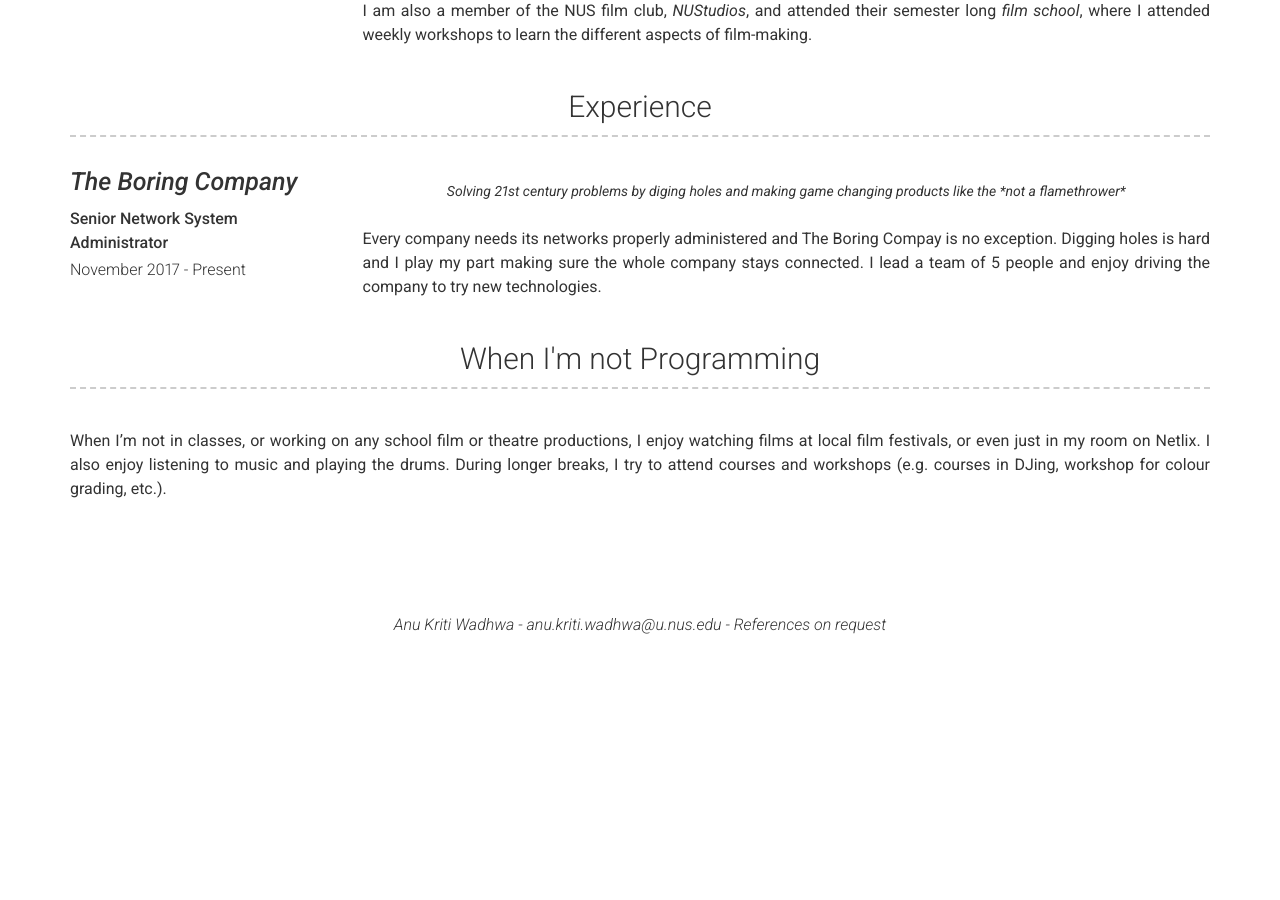
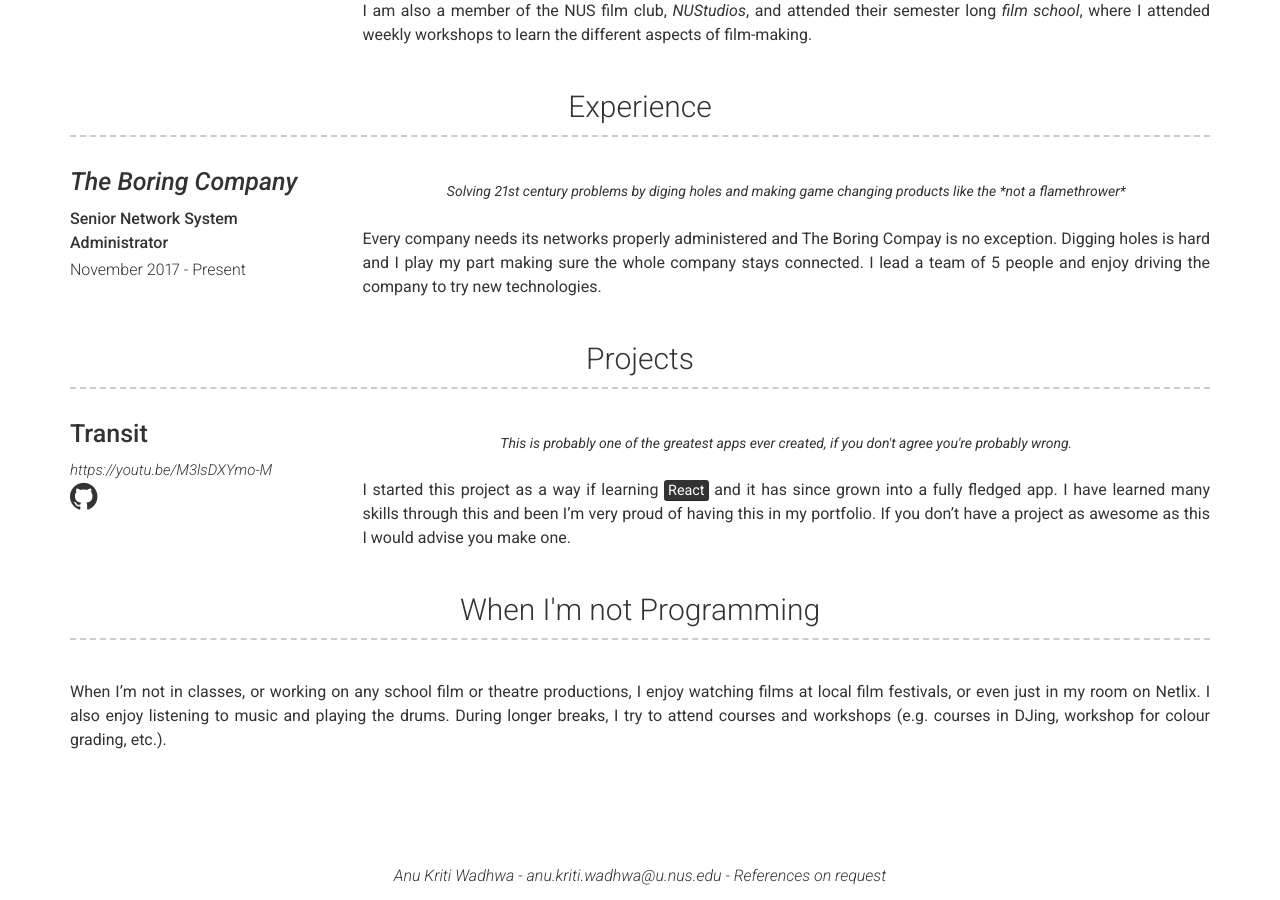
Before and after one commit to AnuKritiW/modern-resume-theme-site, a Jekyll site: the page built from index.md, in a window 1280 px wide and 900 px high, scrolled down 819 px. Built offline with Jekyll 4.4.1, drawn with Linux system fonts in a browser that asks for light colours; before the commit the page ends 1468 px from its top, so only the background shows below that.

Commit message:
edited projects

```diff
--- a/_data/projects.yml
+++ b/_data/projects.yml
@@ -1,6 +1,7 @@
-- name: Super awesome project
-  link: github.com/sproogen
-  github: sproogen/resume-theme
+- name: Transit
+  link: https://youtu.be/M3lsDXYmo-M
+  # github: sproogen/resume-theme
+  youtube: https://youtu.be/M3lsDXYmo-M
   quote: >
     This is probably one of the greatest apps ever created, if you don't agree you're probably wrong.
   description: | # this will include new lines to allow paragraphs
--- a/_includes/projects.html
+++ b/_includes/projects.html
@@ -1,4 +1,4 @@
-<!-- <div class="container projects-container">
+<div class="container projects-container">
   <h3>{{ site.projects_title | default: "Projects" }}</h3>
   {% for project in site.data.projects %}
     <div class="row clearfix project">
@@ -21,4 +21,4 @@
       </div>
     </div>
   {% endfor %}
-</div> -->
+</div>
```
